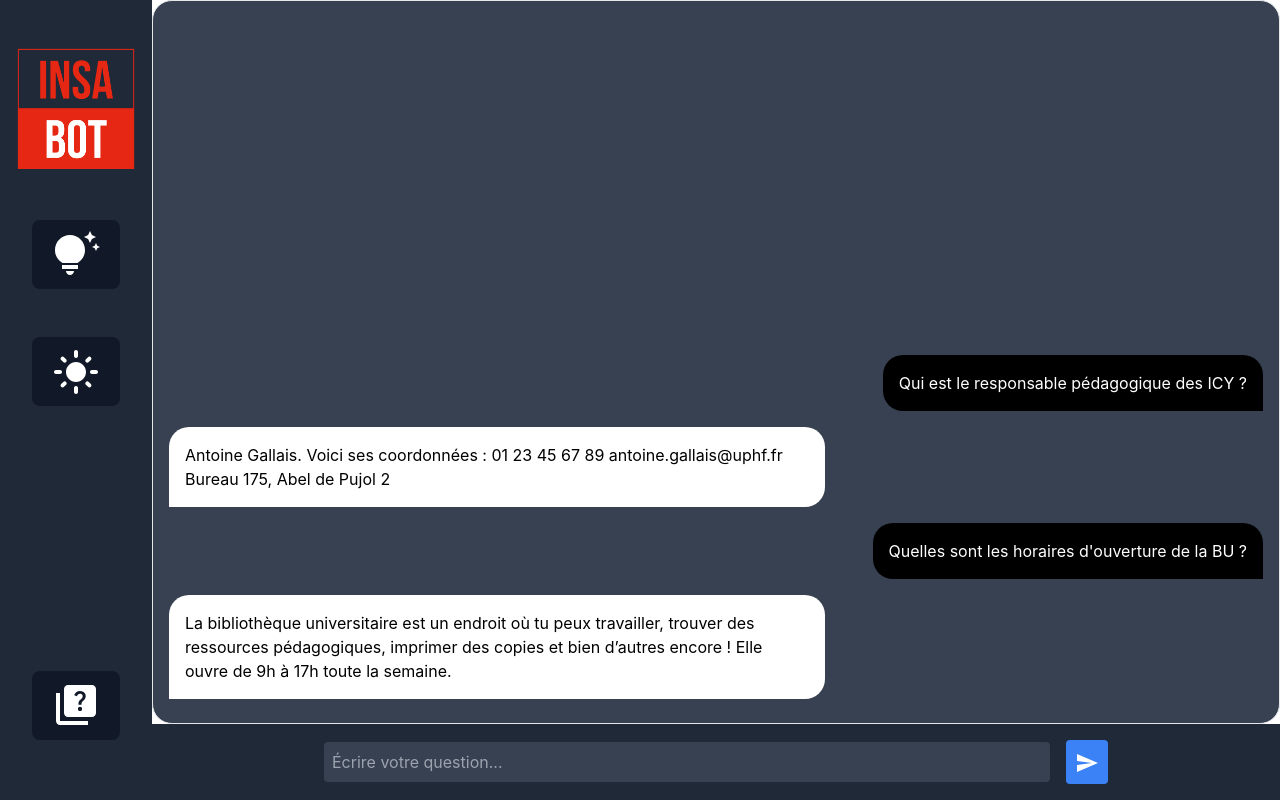
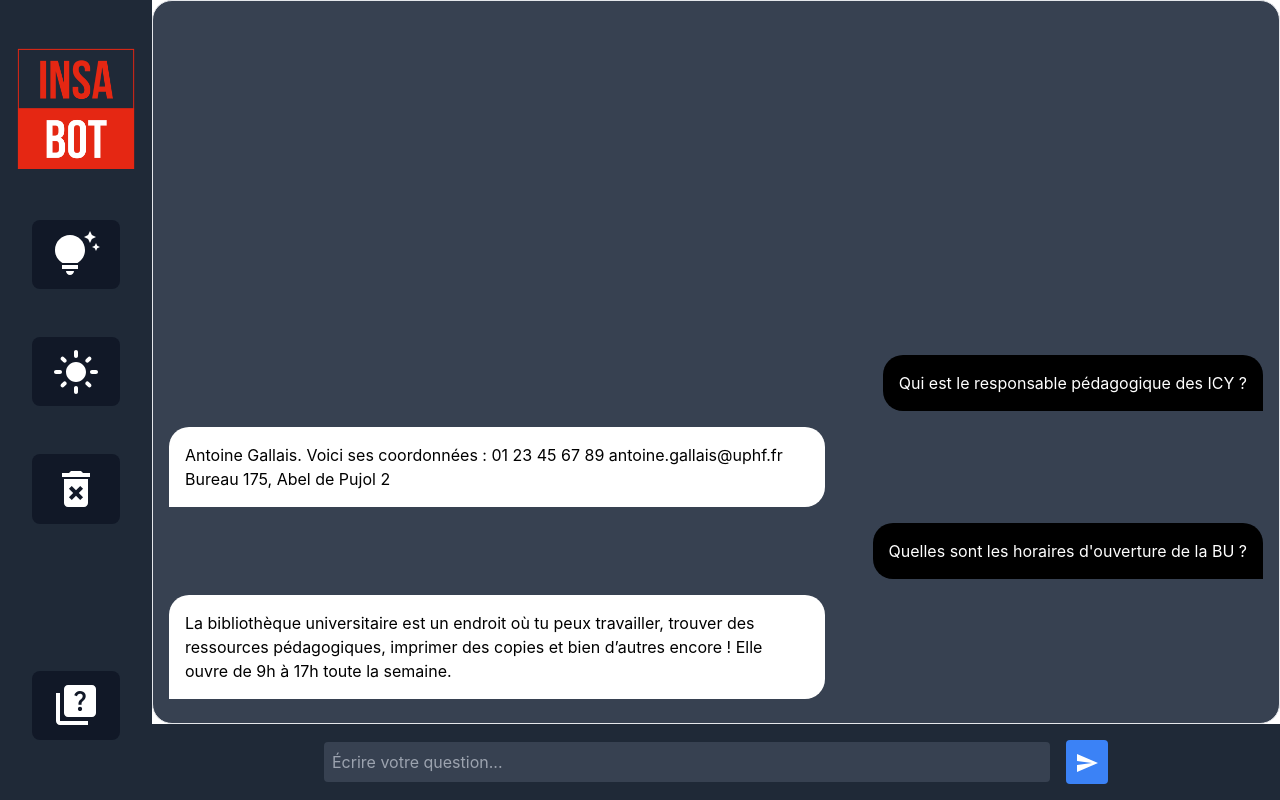
Before and after one commit to IzaakAM/galactik-footbot, a React (Vite) app in the folder galactik-footbot/: page / in a window 1280 px wide. Built offline with nearby package versions, Linux system fonts and the light colour scheme.

Commit message:
feat: add deleat button

```diff
--- a/galactik-footbot/src/App.jsx
+++ b/galactik-footbot/src/App.jsx
@@ -28,9 +28,13 @@ function App() {
     ]);
   };
 
+  const clearMessages = () => {
+    setMessages([]);
+  };
+
   return (
     <div className="flex h-screen w-screen">
-      <Sidebar />
+      <Sidebar clearMessages={clearMessages}/>
       <div className="flex flex-col flex-grow">
         <div className="flex-grow">
           <Messages messages={messages}/>
--- a/galactik-footbot/src/components/messages.jsx
+++ b/galactik-footbot/src/components/messages.jsx
@@ -1,14 +1,18 @@
-// src/components/Messages.jsx
-
 import React from 'react';
 import Bubble from './bubble';
 
 const Messages = ({ messages }) => {
   return (
-    <div className="p-4 flex flex-col h-full border rounded-lg bg-gray-700 justify-end" style={{ borderRadius: '20px' }}>
-      {messages.map((msg, index) => (
-        <Bubble key={index} type={msg.type} text={msg.text} />
-      ))}
+    <div className="p-4 flex flex-col h-full border rounded-lg bg-gray-700 justify-end" style={{ borderRadius: '20px', position: 'relative' }}>
+      {messages.length === 0 ? (
+        <div className="absolute inset-0 flex items-center justify-center">
+          <p className="text-gray-600 text-[64px] text-center">Bienvenue sur Galactik Footbot !</p>
+        </div>
+      ) : (
+        messages.map((msg, index) => (
+          <Bubble key={index} type={msg.type} text={msg.text} />
+        ))
+      )}
     </div>
   );
 };
--- a/galactik-footbot/src/components/sidebar.jsx
+++ b/galactik-footbot/src/components/sidebar.jsx
@@ -1,10 +1,10 @@
 // src/components/Sidebar.jsx
 
-import React from 'react';
+import React, { useState } from 'react';
 import Icons from '../constants/icons.jsx';
 import logo from '../assets/logo.png';
 
-const Sidebar = () => {
+const Sidebar = ({ clearMessages }) => {
     return (
       <div className="h-screen max-w-[225px] flex flex-col items-center bg-gray-800 p-[12px]">
         <div className="my-8">
@@ -19,6 +19,9 @@ const Sidebar = () => {
             <button className="text-white hover:opacity-75 transition-opacity duration-300 bg-gray-900">
               <Icons.LightMode style={{ fontSize: '48px' }} />
             </button>
+            <button onClick={clearMessages} className="text-white hover:opacity-75 transition-opacity duration-300 bg-gray-900">
+              <Icons.DeleteForever style={{ fontSize: '48px' }} />
+            </button>
           </div>
           <div className="mb-12">
             <button className="text-white hover:opacity-75 transition-opacity duration-300 bg-gray-900">
--- a/galactik-footbot/src/constants/icons.jsx
+++ b/galactik-footbot/src/constants/icons.jsx
@@ -9,7 +9,8 @@ import {
     LightMode,
     DarkMode,
     TipsAndUpdates,
-    Send
+    Send,
+    DeleteForever
   } from '@mui/icons-material';
 
   const Icons = {
@@ -21,7 +22,8 @@ import {
     LightMode,
     DarkMode,
     TipsAndUpdates,
-    Send
+    Send,
+    DeleteForever
   };
 
   export default Icons;
```
